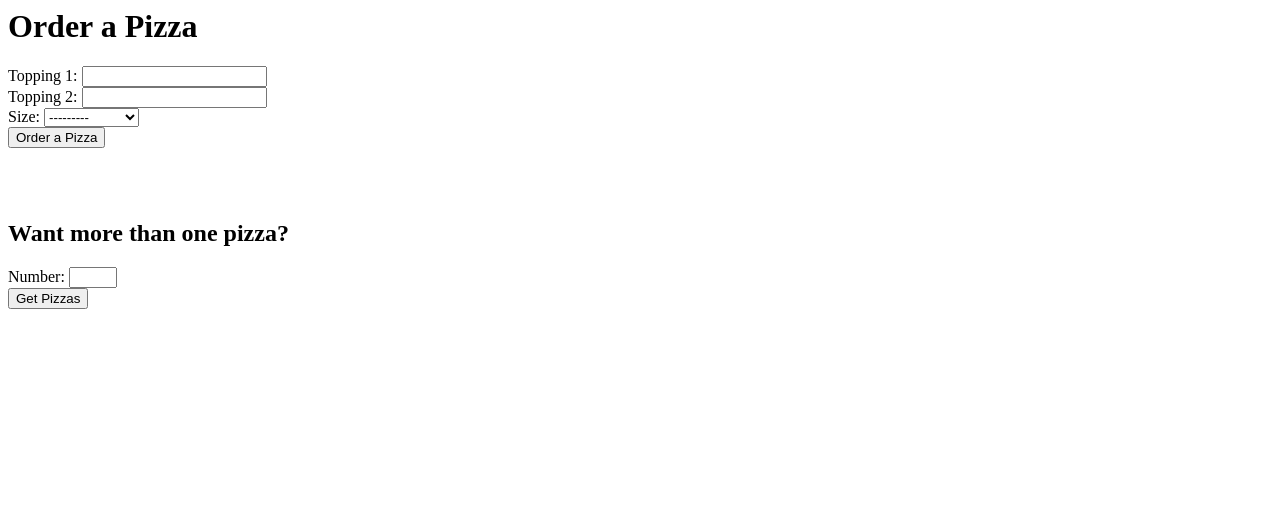
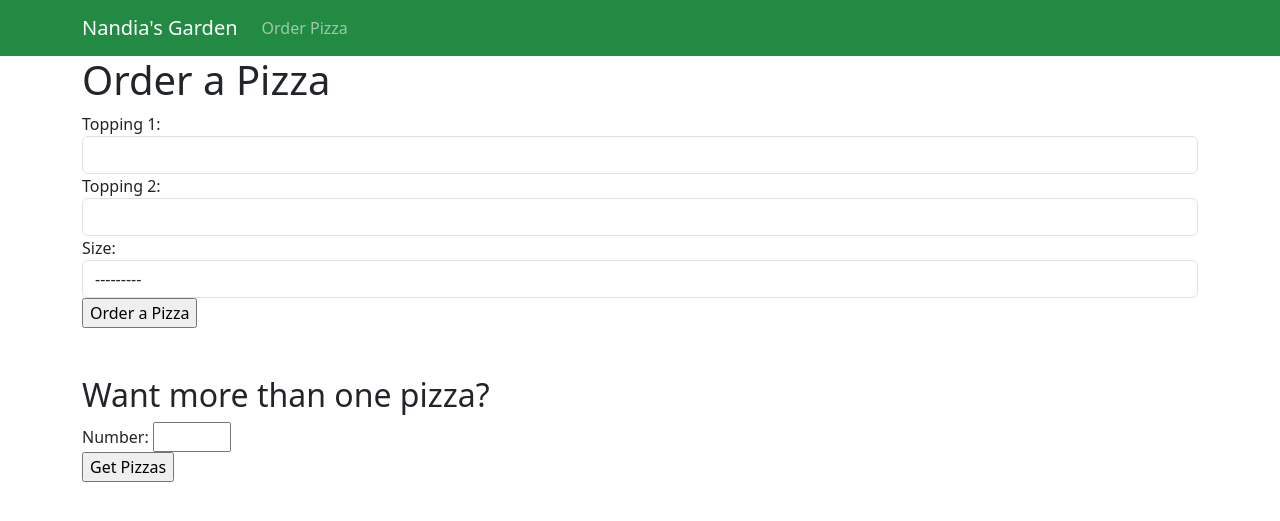
Before and after one commit to ahmadfaraz2/django-forms, a Django app: page /order in a window 1280 px wide. Shown: the top 521 px of the page. Run offline with Django 5.2, Linux system fonts and the light colour scheme; tables that the repository leaves empty hold one stand-in row (values such as "Sample post"); some libraries are stand-ins or nearby versions.

Commit message:
Did styling with bootstrap and customiz forms with django widget tweaks

```diff
--- a/nandiasgarden/settings.py
+++ b/nandiasgarden/settings.py
@@ -10,6 +10,7 @@ For the full list of settings and their values, see
 https://docs.djangoproject.com/en/5.0/ref/settings/
 """
 
+import os
 from pathlib import Path
 
 # Build paths inside the project like this: BASE_DIR / 'subdir'.
@@ -38,6 +39,7 @@ INSTALLED_APPS = [
     "django.contrib.messages",
     "django.contrib.staticfiles",
     "pizza.apps.PizzaConfig",
+    "widget_tweaks",
 ]
 
 MIDDLEWARE = [
@@ -117,6 +119,8 @@ USE_TZ = True
 # https://docs.djangoproject.com/en/5.0/howto/static-files/
 
 STATIC_URL = "static/"
+STATICFILES_DIRS = [os.path.join(BASE_DIR, "static")]
+STATIC_ROOT = os.path.join(BASE_DIR, "staticfiles")
 
 # Default primary key field type
 # https://docs.djangoproject.com/en/5.0/ref/settings/#default-auto-field
--- /dev/null
+++ b/pizza/templates/pizza/base.html
@@ -0,0 +1,54 @@
+<!doctype html>
+<html lang="en">
+    <head>
+        <title>Nandia's Garden</title>
+        <!-- Required meta tags -->
+        <meta charset="utf-8" />
+        <meta
+            name="viewport"
+            content="width=device-width, initial-scale=1, shrink-to-fit=no"
+        />
+
+        <!-- Bootstrap CSS v5.2.1 -->
+        <link
+            href="https://cdn.jsdelivr.net/npm/bootstrap@5.3.2/dist/css/bootstrap.min.css"
+            rel="stylesheet"
+            integrity="sha384-T3c6CoIi6uLrA9TneNEoa7RxnatzjcDSCmG1MXxSR1GAsXEV/Dwwykc2MPK8M2HN"
+            crossorigin="anonymous"
+        />
+    </head>
+
+    <body>
+        <header>
+            <nav class="navbar navbar-expand-sm navbar-dark" style="background-color: #238a44">
+                <div class="container">
+                    <a class="navbar-brand" href="{% url "home" %}">Nandia's Garden</a>
+                    <div class="collapse navbar-collapse" id="collapsibleNavId">
+                        <ul class="navbar-nav me-auto mt-2 mt-lg-0">
+                            <li class="nav-item active">
+                                <a class="nav-link" href="{% url "order" %}">Order Pizza</a>
+                            </li>
+                        </ul>
+                    </div>
+                </div>
+            </nav>
+        </header>
+        <main>
+            {% block body %}
+
+
+            {% endblock body %}
+        </main>
+        <script
+            src="https://cdn.jsdelivr.net/npm/@popperjs/core@2.11.8/dist/umd/popper.min.js"
+            integrity="sha384-I7E8VVD/ismYTF4hNIPjVp/Zjvgyol6VFvRkX/vR+Vc4jQkC+hVqc2pM8ODewa9r"
+            crossorigin="anonymous"
+        ></script>
+
+        <script
+            src="https://cdn.jsdelivr.net/npm/bootstrap@5.3.2/dist/js/bootstrap.min.js"
+            integrity="sha384-BBtl+eGJRgqQAUMxJ7pMwbEyER4l1g+O15P+16Ep7Q9Q+zqX6gSbd85u4mG4QzX+"
+            crossorigin="anonymous"
+        ></script>
+    </body>
+</html>
--- a/pizza/templates/pizza/order.html
+++ b/pizza/templates/pizza/order.html
@@ -1,3 +1,10 @@
+{% extends "pizza/base.html" %}
+{% load widget_tweaks %}
+
+{% block body %}
+
+<div class="container">
+
     <h1>Order a Pizza</h1>
 
     <h2>{{note}}</h2>
@@ -6,9 +13,15 @@
         <a href="{% url "edit_order" created_pizza_pk %}">Edit Your Order</a>
     {% endif %}
 
-<form action="{% url "order" %}" method="post" enctype="multipart/form-data">
+    <form action="{% url "order" %}" method="post" novalidate>
         {% csrf_token %}
-    {{ pizzaform }}
+        {% for field in pizzaform %}
+            <div class="form-group">
+                {{field.errors}}
+                {{field.label_tag}}
+                {% render_field field class="form-control" %}
+            </div>
+        {% endfor %}
         <input type="submit" value="Order a Pizza">
     </form>
 
@@ -20,3 +33,22 @@
         {{ multiple_form }}
         <input type="submit" value="Get Pizzas">
     </form>
+</div>
+{% endblock body %}
+
+
+
+
+
+
+{% comment %}
+    {{ pizzaform.topping1.errors }}
+    {{ pizzaform.topping1.label_tag }}
+    {{ pizzaform.topping1 }}
+    {{ pizzaform.topping2.errors }}
+    {{ pizzaform.topping2.label_tag }}
+    {{ pizzaform.topping2 }}
+
+    <label for="{{ pizzaform.size.id_for_label }}">Enter Size:</label>
+    {{ pizzaform.size }}
+{% endcomment %}
--- a/pizza/views.py
+++ b/pizza/views.py
@@ -21,17 +21,20 @@ def order(request):
                 filled_form.cleaned_data["topping1"],
                 filled_form.cleaned_data["topping2"],
             )
-            new_form = PizzaForm()
-            return render(
-                request,
-                "pizza/order.html",
-                {
-                    "created_pizza_pk": created_pizza_pk,
-                    "pizzaform": new_form,
-                    "note": note,
-                    "multiple_form": multiple_form,
-                },
-            )
+            filled_form = PizzaForm()
+        else:
+            created_pizza_pk = None
+            note = "Order has faild. Please try again!"
+        return render(
+            request,
+            "pizza/order.html",
+            {
+                "created_pizza_pk": created_pizza_pk,
+                "pizzaform": filled_form,
+                "note": note,
+                "multiple_form": multiple_form,
+            },
+        )
     else:
         form = PizzaForm()
         return render(
```
Also changed, not shown: pizza/templates/pizza/home.html (+12 -2 lines), pizza/static/images/nandiasgarden.jpg (added). Lines whose indentation alone changed are shown as unchanged.
